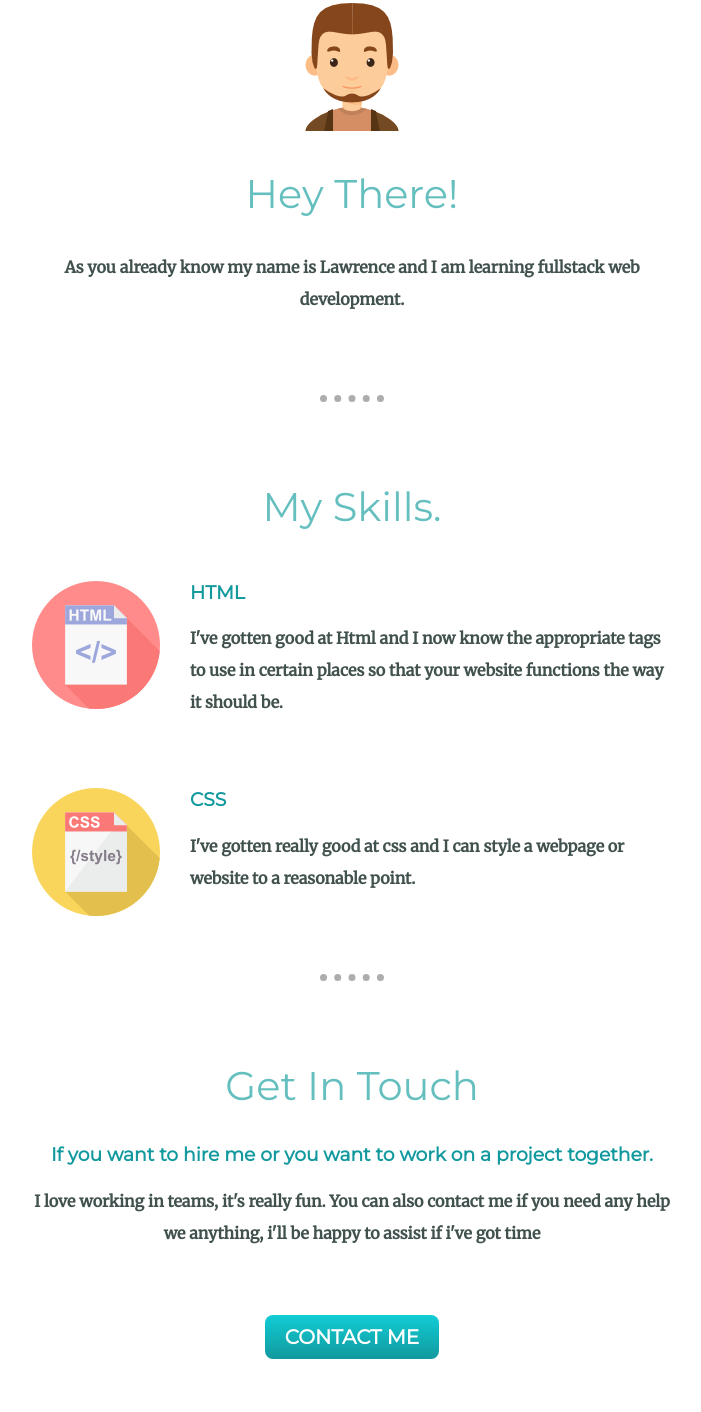
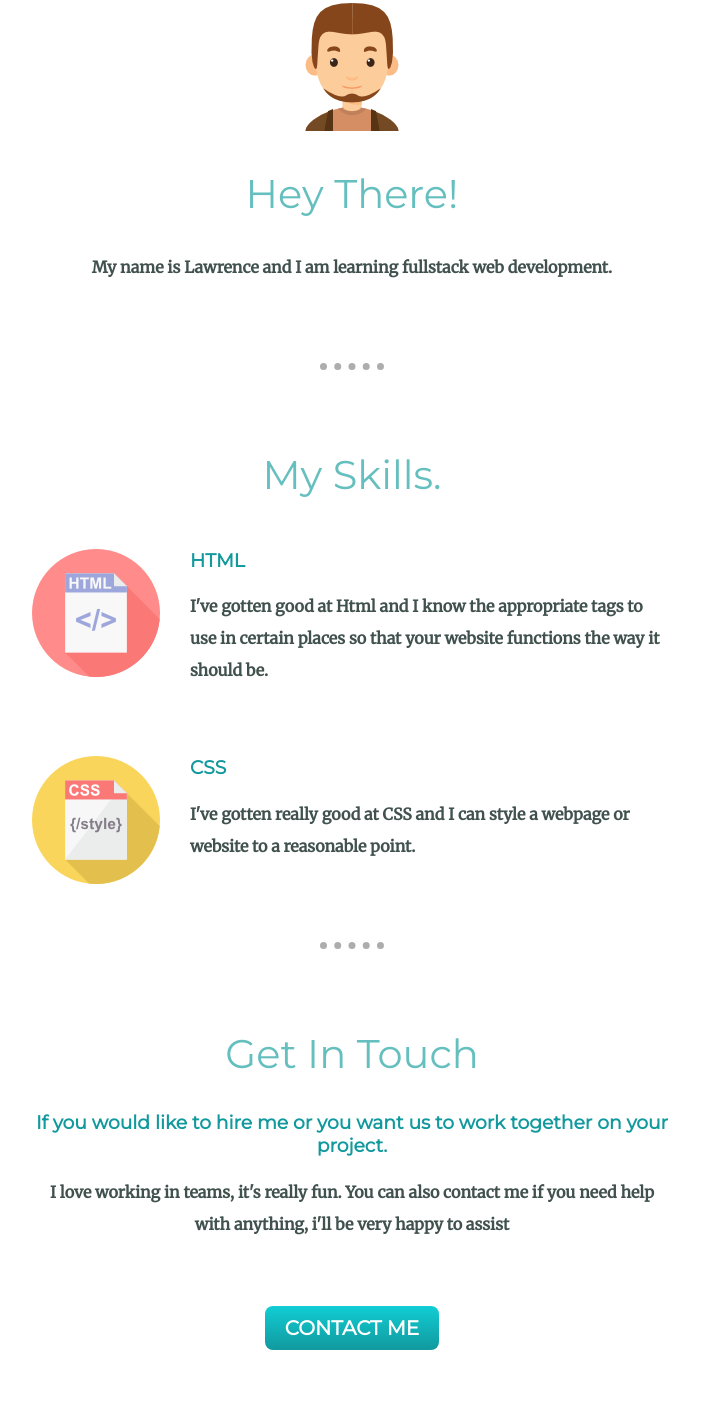
Before and after one commit to Lawrencium360/cv, a plain HTML site: page index.html in a window 1280 px wide. Shown: the part 785-2197 px from the top of the page, without its empty margins (288-989 px from the left). Drawn offline with Linux system fonts and the light colour scheme.

Commit message:
Update index.html

```diff
--- a/index.html
+++ b/index.html
@@ -24,7 +24,7 @@
         <div class="profile">
           <img src="images/man.png" alt="picture of a man" class="man">
           <h2>Hey There!</h2>
-          <p>As you already know my name is Lawrence and I am learning fullstack web development.</p>
+          <p>My name is Lawrence and I am learning fullstack web development.</p>
         </div>
 
         <hr>
@@ -34,12 +34,12 @@
           <div class="skill-row">
             <img class="html-skill-icon" src="images/html-icon.png" alt="html-5">
             <h3>HTML</h3>
-            <p class="html-paragragh">I've gotten good at Html and I now know the appropriate tags to use in certain places so that your website functions the way it should be.</p>
+            <p class="html-paragragh">I've gotten good at Html and I know the appropriate tags to use in certain places so that your website functions the way it should be.</p>
           </div>
           <div class="skill-row">
             <img class="css-skill-icon" src="images/css-icon.png" alt="css-3">
             <h3>CSS</h3>
-            <p class="css-paragragh">I've gotten really good at css and I can style a webpage or website to a reasonable point.</p>
+            <p class="css-paragragh">I've gotten really good at CSS and I can style a webpage or website to a reasonable point.</p>
           </div>
         </div>
 
@@ -47,8 +47,8 @@
 
         <div class="contact-me">
           <h2>Get In Touch</h2>
-          <h3>If you want to hire me or you want to work on a project together.</h3>
-          <p>I love working in teams, it's really fun. You can also contact me if you need any help we anything, i'll be happy to assist if i've got time</p>
+          <h3>If you would like to hire me or you want us to work together on your project.</h3>
+          <p>I love working in teams, it's really fun. You can also contact me if you need help with anything, i'll be very happy to assist</p>
           <a class="btn" href="mailto:greatlaw2@gmail.com">CONTACT ME</a>
         </div>
 
```
